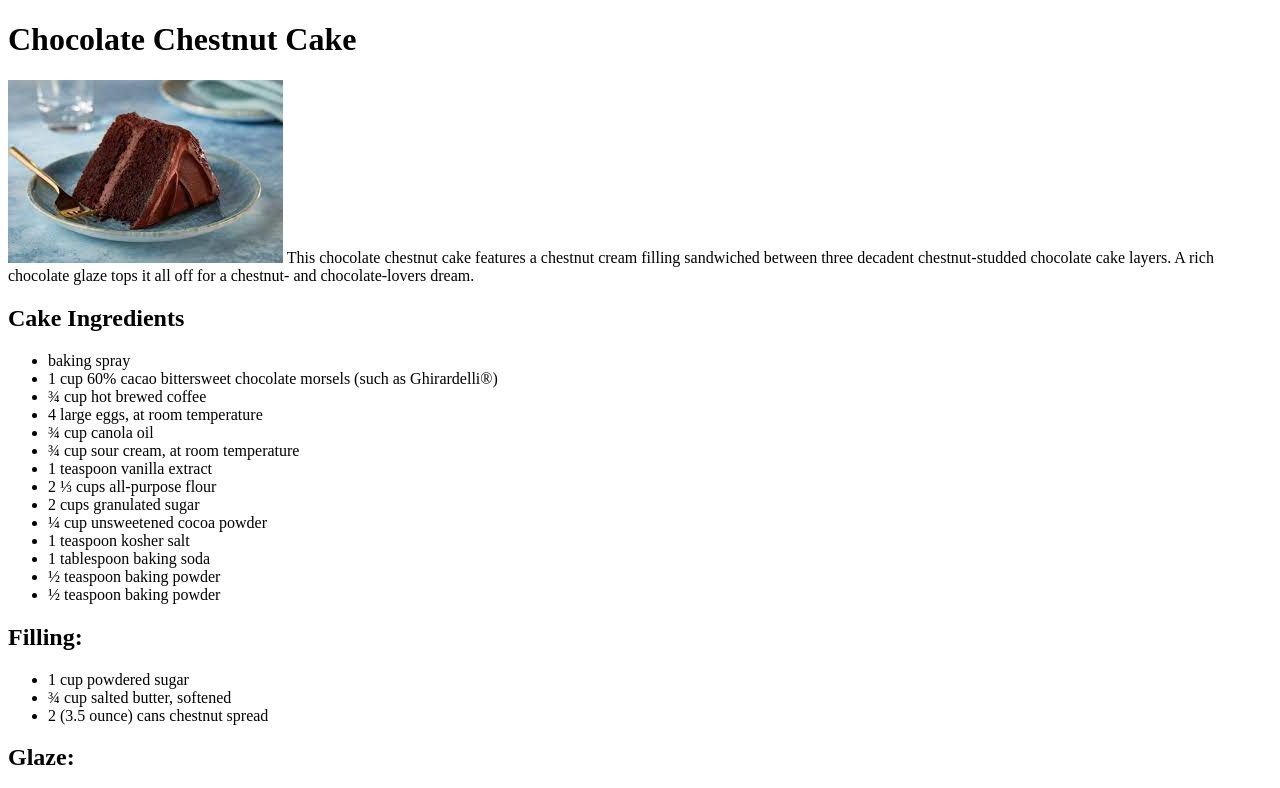
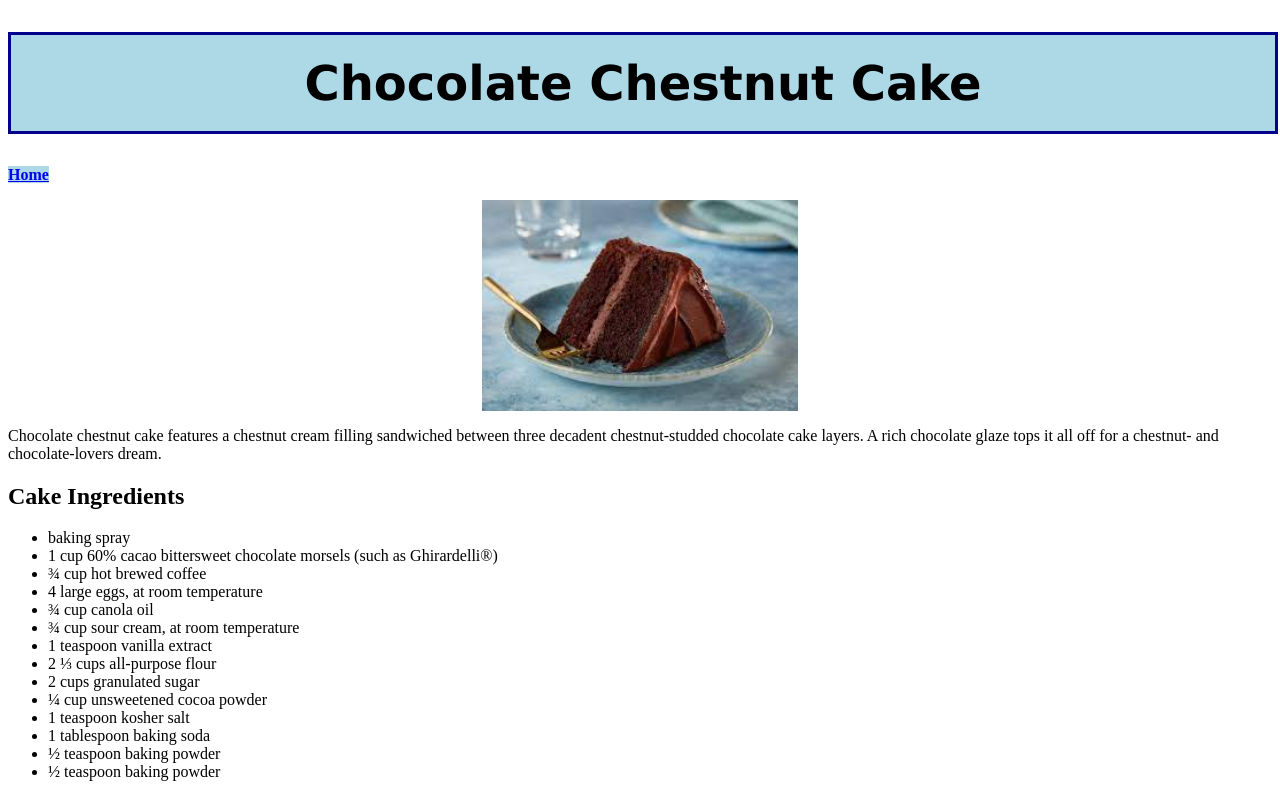
Before and after one commit to robrh612/odin-recipes, a plain HTML site: page recipes/cake.html in a window 1280 px wide. Shown: the top 788 px of the page. Drawn offline with Linux system fonts and the light colour scheme.

Commit message:
added style to recipe site

```diff
--- a/recipes/cake.html
+++ b/recipes/cake.html
@@ -4,14 +4,16 @@
     <meta charset="UTF-8">
     <meta http-equiv="X-UA-Compatible" content="IE=edge">
     <meta name="viewport" content="width=device-width, initial-scale=1.0">
+    <link rel="stylesheet" href="styles.css">
     <title>Chocolate Chestnut Cake</title>
 </head>
 <body>
-    <H1>Chocolate Chestnut Cake</H1>
-    <img src="../pics/cake.jpeg" alt="Picture of cake">
-    This chocolate chestnut cake features a chestnut cream filling sandwiched between three decadent chestnut-studded chocolate cake layers. A rich chocolate glaze tops it all off for a chestnut- and chocolate-lovers dream.
+    <h1 class="center">Chocolate Chestnut Cake</h1>
+    <links><a href="../index.html">Home</a></links>
+    <p><img class="pic" src="../pics/cake.jpeg" alt="Picture of cake"></p>
+    <p>Chocolate chestnut cake features a chestnut cream filling sandwiched between three decadent chestnut-studded chocolate cake layers. A rich chocolate glaze tops it all off for a chestnut- and chocolate-lovers dream.</p>
 
-    <H2>Cake Ingredients</H2>
+    <h2>Cake Ingredients</h2>
 
         <ul>
         <li>baking spray</li>
--- /dev/null
+++ b/recipes/styles.css
@@ -0,0 +1,28 @@
+.center {
+      margin: auto;
+      width: 100%;
+      border: 3px solid darkblue;
+      padding: 20px 0;
+      transform: translate(auto);
+    }
+.pic {
+    display: block;
+    margin-left: auto;
+    margin-right: auto;
+    width: 25%;
+
+    }
+h1 {
+    background-color: lightblue;
+    font-family:'Lucida Sans', 'Lucida Sans Regular', 'Lucida Grande', 'Lucida Sans Unicode', Geneva, Verdana, sans-serif;
+    font-size: 48px;
+    color: black;
+    text-align: center;
+    }
+
+links {
+    background-color: lightblue;
+    color: black;
+    text-align: center;
+    font-weight: bold;
+}
--- /dev/null
+++ b/styles.css
@@ -0,0 +1,21 @@
+.center {
+      margin: auto;
+      width: 100%;
+      border: 3px solid darkblue;
+      padding: 20px 0;
+      transform: translate(auto);
+    }
+h1 {
+    background-color: lightblue;
+    font-family:'Lucida Sans', 'Lucida Sans Regular', 'Lucida Grande', 'Lucida Sans Unicode', Geneva, Verdana, sans-serif;
+    font-size: 48px;
+    color: black;
+    text-align: center;
+    }
+
+links {
+    background-color: lightblue;
+    color: black;
+    text-align: center;
+    font-weight: bold;
+}
```
Also changed, not shown: index.html (+6 -4 lines), recipes/lasagna.html (+5 -3 lines), recipes/sjoe.html (+5 -3 lines), pics/food-wall.jpg (added).
